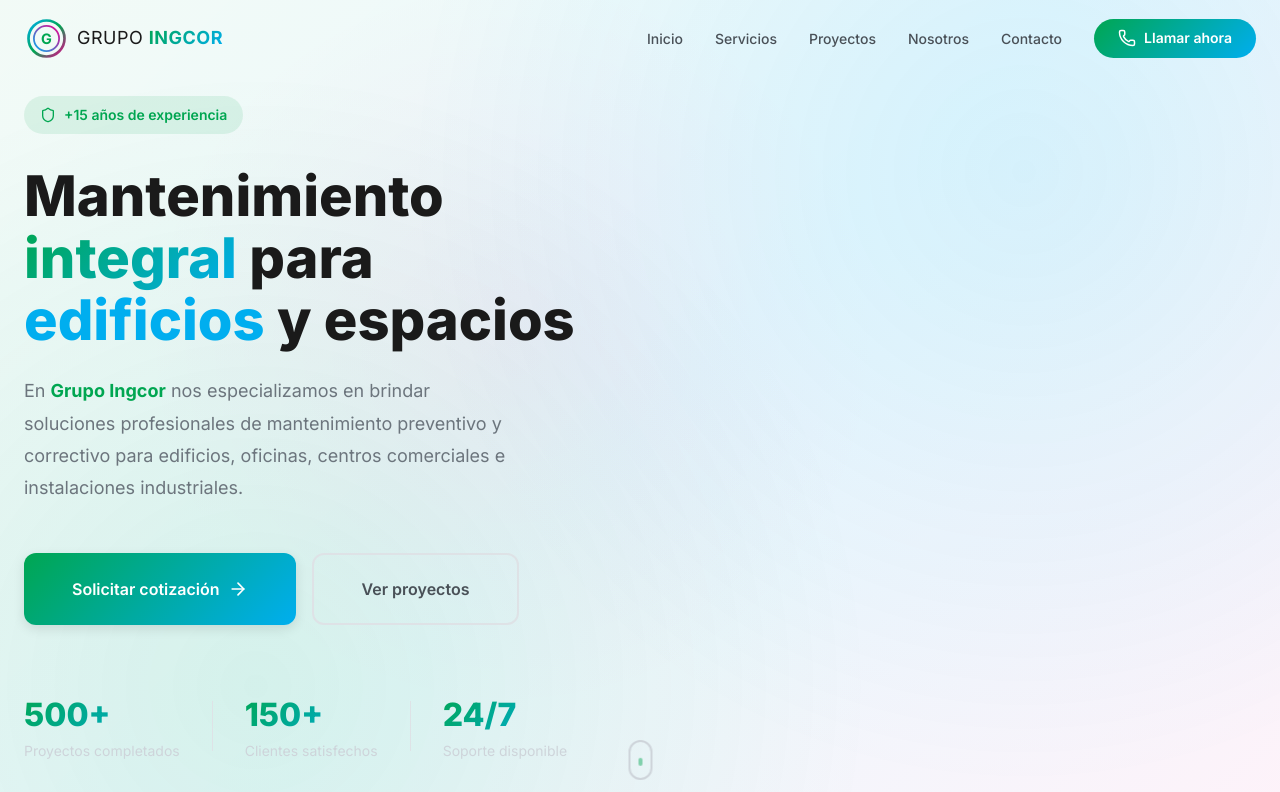
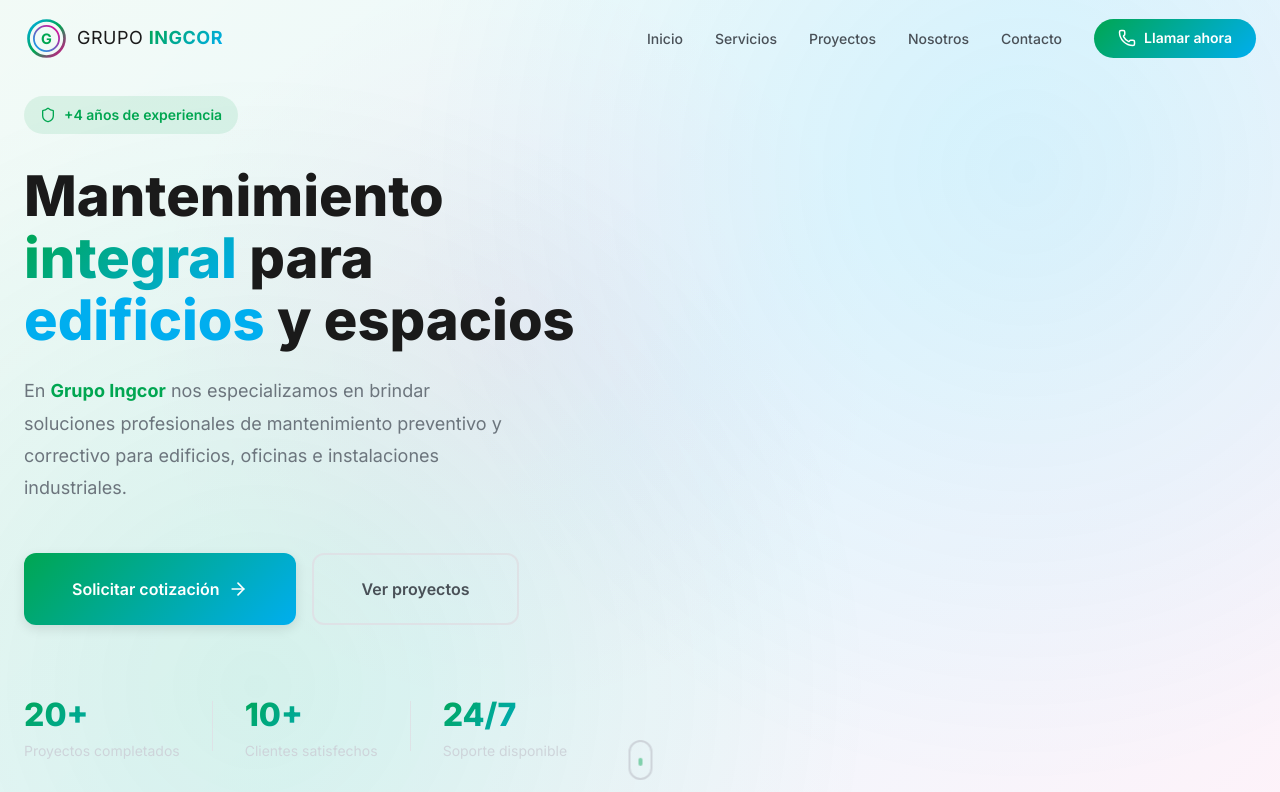
Before and after one commit to spotifyprueba2906-hue/grupoingcorp, a React (Vite) app: page / in a window 1280 px wide. Shown: the top 792 px of the page. Built offline with nearby package versions, Linux system fonts and the light colour scheme; no server answers; the database is empty.

Commit message:
se actualoiza el hero

```diff
--- a/src/components/Hero.jsx
+++ b/src/components/Hero.jsx
@@ -43,7 +43,7 @@ const Hero = () => {
                 <div className="hero-content">
                     <div className="hero-badge">
                         <Shield size={16} />
-                        <span>+15 años de experiencia</span>
+                        <span>+4 años de experiencia</span>
                     </div>
 
                     <h1 className="hero-title">
@@ -54,7 +54,7 @@ const Hero = () => {
                     <p className="hero-description">
                         En <strong>Grupo Ingcor</strong> nos especializamos en brindar soluciones
                         profesionales de mantenimiento preventivo y correctivo para edificios,
-                        oficinas, centros comerciales e instalaciones industriales.
+                        oficinas e instalaciones industriales.
                     </p>
 
                     <div className="hero-actions">
@@ -69,12 +69,12 @@ const Hero = () => {
 
                     <div className="hero-stats">
                         <div className="stat">
-                            <span className="stat-number">500+</span>
+                            <span className="stat-number">20+</span>
                             <span className="stat-label">Proyectos completados</span>
                         </div>
                         <div className="stat-divider"></div>
                         <div className="stat">
-                            <span className="stat-number">150+</span>
+                            <span className="stat-number">10+</span>
                             <span className="stat-label">Clientes satisfechos</span>
                         </div>
                         <div className="stat-divider"></div>
```
